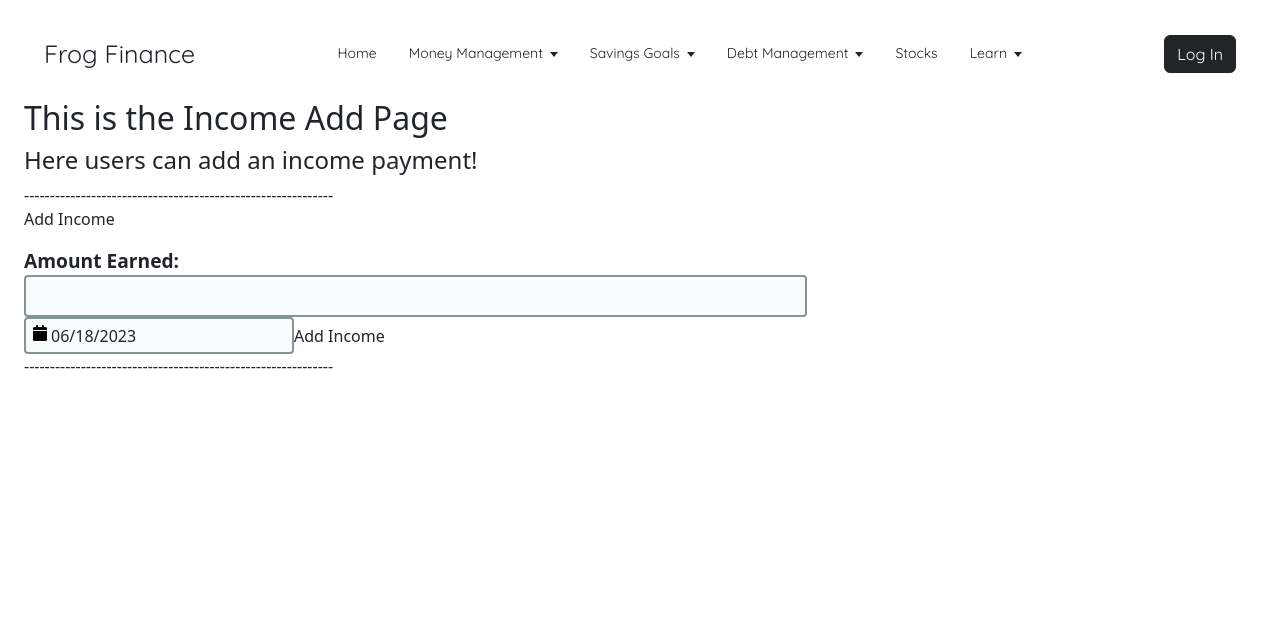
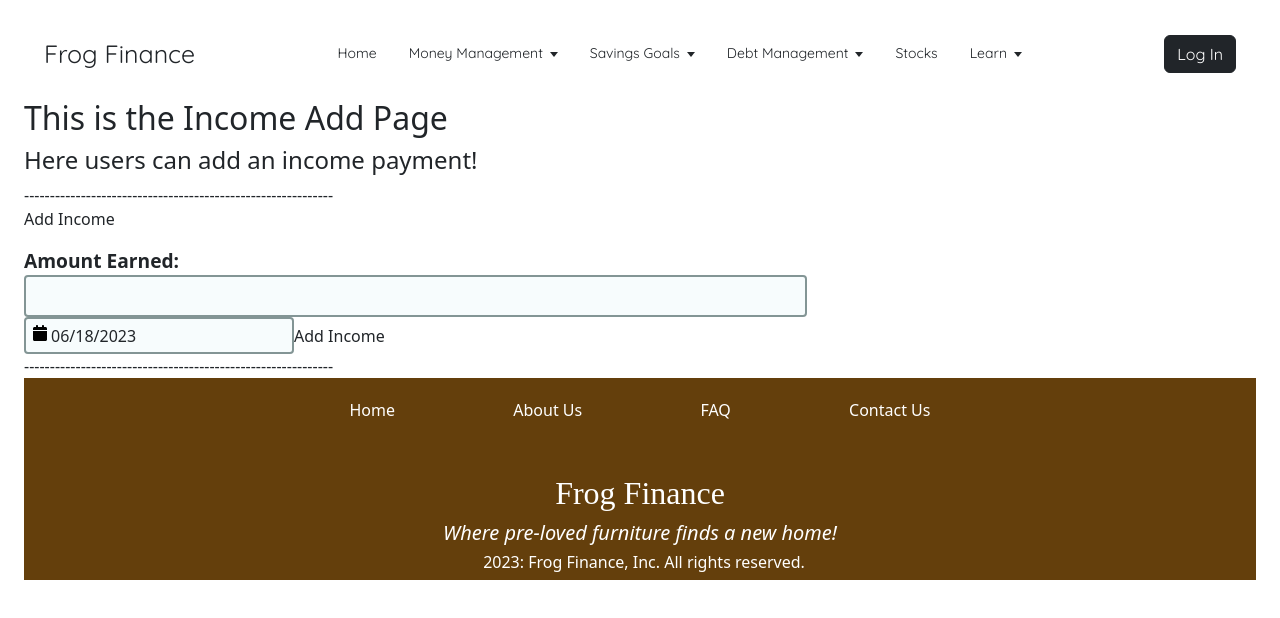
Before and after one commit to Shamayal/frog-finance, a React (Create React App) app in the folder frontend/client/: page /money/income/add in a window 1280 px wide. Shown: the top 618 px of the page. Built offline with nearby package versions, Linux system fonts and the light colour scheme.

Commit message:
added video and footer to homepage

```diff
--- a/frontend/client/src/App.js
+++ b/frontend/client/src/App.js
@@ -9,6 +9,7 @@ import ReactDOM from 'react-dom'
 
 import NavigationBar from "./components/NavigationBar.jsx"
 import HomePage from "./routes/HomePage.jsx"
+import Footer from './components/Footer';
 
 import IncomeAdd from "./routes/Money/Income/IncomeAdd";
 import IncomeView from "./routes/Money/Income/IncomeView";
@@ -72,6 +73,7 @@ function App() {
           <Route path="*" element={<h1>404 Page Not Found</h1>} />
 
         </Routes>
+        <Footer />
       </Router>
 
     </main>
--- /dev/null
+++ b/frontend/client/src/components/Footer.jsx
@@ -0,0 +1,34 @@
+import "../styles/Footer.scss";
+
+const Footer = () => {
+  return (
+    <footer>
+      <div className="footer-container">
+        <div className="footer-links">
+          <ul className="links">
+            <li>Home</li>
+            <li>About Us</li>
+            <li>FAQ</li>
+            <li>Contact Us</li>
+          </ul>
+        </div>
+        <div className="social-icons">
+          <i className="fa-brands fa-facebook-f"></i>
+          <i className="fa-brands fa-twitter"></i>
+          <i className="fa-brands fa-instagram"></i>
+          <i className="fa-brands fa-youtube"></i>
+        </div>
+        <div className="footer-title">
+          <h2>Frog Finance</h2>
+          <h5><em>Where pre-loved furniture finds a new home!</em></h5>
+        </div>
+        <div className="footer-copyright">
+          <i className="fa-regular fa-copyright"></i>
+          <h6>2023: Frog Finance, Inc. All rights reserved.</h6>
+        </div>
+      </div>
+    </footer>
+  );
+};
+
+export default Footer;
--- a/frontend/client/src/routes/HomePage.jsx
+++ b/frontend/client/src/routes/HomePage.jsx
@@ -1,3 +1,6 @@
+import "../../src/styles/HomePage.css"
+import coin_spinning from "../media/coin_spinning.mp4";
+
 const HomePage = () => {
   return (
     <div>
@@ -5,8 +8,13 @@ const HomePage = () => {
       <h3>Leap towards financial stability!</h3>
       <h4>Join millions of others and hop into finance frog to embark on your journey to effective money management!</h4>
       <h3>The First Hop Towards a Better Future!</h3>
-      <h6>Disclaimer: No frogs were harmed in the making of this blog post. Ribbit!
-</h6>
+      <h6>Disclaimer: No frogs were harmed in the making of this blog post. Ribbit!</h6>
+      <div className="homepage">
+        <video autoPlay loop muted playsInline className="back-video">
+          <source src={coin_spinning} type="video/mp4">
+          </source>
+        </video>
+      </div>
     </div>
   );
 };
--- /dev/null
+++ b/frontend/client/src/styles/Footer.scss
@@ -0,0 +1,60 @@
+$font-family: 'Roboto', sans-serif;
+$font-title: 'Caveat', cursive;
+
+footer {
+  width: 100%;
+  background-color: #643F0C;
+}
+
+.footer-container {
+  display: flex;
+  flex-direction: column;
+
+}
+
+.links {
+  display: flex;
+  flex-direction: row;
+  justify-content: space-around;
+  margin: 20px;
+  color: white;
+  padding-left: 20%;
+  padding-right: 20%;
+}
+
+.social-icons {
+  color: white;
+  display: flex;
+  flex-direction: row;
+  justify-content: space-around;
+  font-size: x-large;
+  padding-left: 40%;
+  padding-right: 40%;
+}
+
+.footer-title {
+  display: flex;
+  align-items: center;
+  flex-direction: column;
+  margin: 2rem;
+  margin-bottom: 0;
+  h2 {
+    font-family: $font-title;
+    font-size: xx-large;
+    color: white;
+  }
+  h5 {
+    color: white;
+  }
+}
+
+.footer-copyright {
+  display: flex;
+  flex-direction: row;
+  justify-content: center;
+  align-items: center;
+  color: white;
+  i {
+    margin-right: 0.5rem;
+  }
+}
--- /dev/null
+++ b/frontend/client/src/styles/HomePage.css
@@ -0,0 +1,31 @@
+.homepage {
+  width: 100%;
+  height: 100vh;
+  background-image: linear-gradient(rgba(12, 3, 51, 0.3), rgba(12, 3, 51, 0.3),);
+  position: relative;
+  padding: 0 5%;
+  display: flex;
+  align-items: center;
+  justify-content: center;
+}
+
+.back-video {
+  position: absolute;
+  right: 0;
+  bottom: 0;
+  z-index: -1;
+}
+
+@media (min-aspect-ratio: 16/9) {
+  .back-video {
+    width: 100%;
+    height: auto;
+  }
+}
+
+@media (max-aspect-ratio: 16/9) {
+  .back-video {
+    width: auto;
+    height: 100%;
+  }
+}
```
Also changed, not shown: 1 other file (tests, documents, lock files or other folders).
